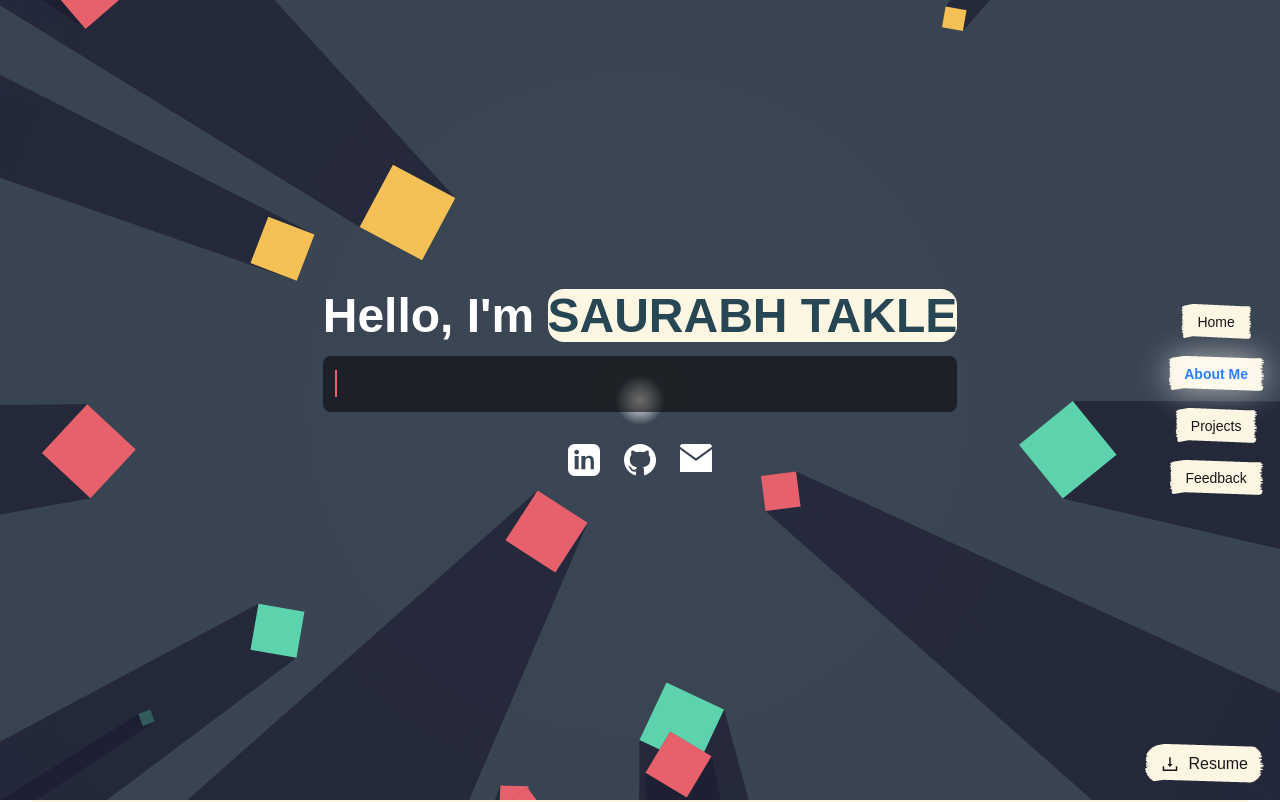
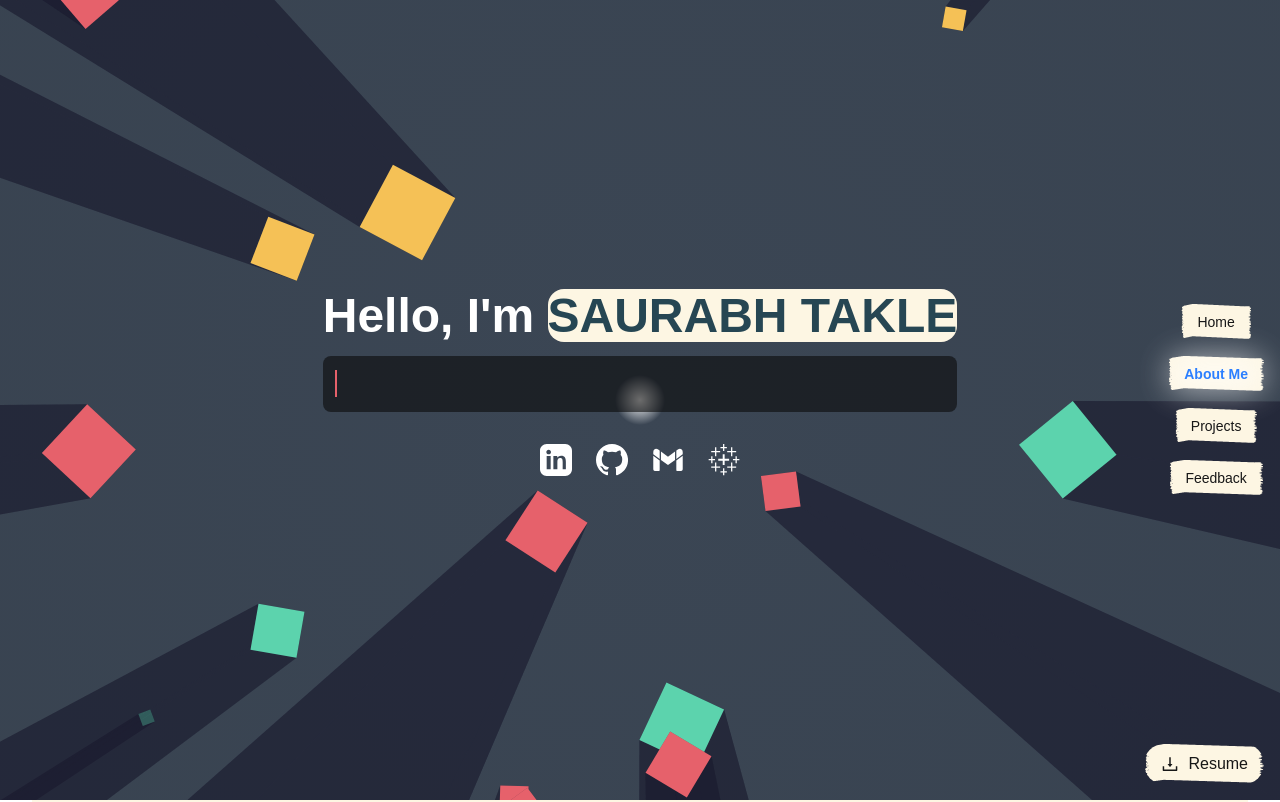
Before and after one commit to saurabh-takle/portfolio, a Next.js app in the folder front-end/: page / in a window 1280 px wide. Shown: the top 802 px of the page. Built offline with nearby package versions, Linux system fonts and the light colour scheme.

Commit message:
added new social links

```diff
--- a/front-end/src/app/page.tsx
+++ b/front-end/src/app/page.tsx
@@ -25,9 +25,8 @@ const Home: React.FC = () => {
                 <Navbar />
             </section>
 
-            {/* Viewing Area - Introduction */}
+            {/* Home */}
             <section id='home' className=" min-h-screen flex flex-col items-center justify-center">
-
                 <motion.div
                     className="bg-gr sticky top-0"
                     initial={{ opacity: 0, y: -50 }}
@@ -70,13 +69,25 @@ const Home: React.FC = () => {
                             </svg>
                         </motion.a>
                         <motion.a
-                            href="mailto:saurabh@example.com"
-                            aria-label="Email"
+                            href="mailto:saurabh.takle@gmail.com"
+                            aria-label="Gmail"
                             whileHover={{ scale: 1.2 }}
                             className="text-white hover:text-red-500"
                         >
-                            <svg className="w-8 h-8 fill-current" viewBox="0 0 24 24">
-                            <path d="M12 12.713l11.985-8.713v17h-23.97v-17l11.985 8.713zm11.985-10.713v.027l-11.985 8.717-11.985-8.717v-.027c0-1.115.892-2 1.985-2h19.99c1.092 0 1.985.885 1.985 2z"/>
+                            <svg xmlns="http://www.w3.org/2000/svg" viewBox="0 0 50 50" className="w-8 h-8 fill-current">
+                            <path d="M12 23.403V23.39 10.389L11.88 10.3h-.01L9.14 8.28C7.47 7.04 5.09 7.1 3.61 8.56 2.62 9.54 2 10.9 2 12.41v3.602L12 23.403zM38 23.39v.013l10-7.391V12.41c0-1.49-.6-2.85-1.58-3.83-1.46-1.457-3.765-1.628-5.424-.403L38.12 10.3 38 10.389V23.39zM14 24.868l10.406 7.692c.353.261.836.261 1.189 0L36 24.868V11.867L25 20l-11-8.133V24.868zM38 25.889V41c0 .552.448 1 1 1h6.5c1.381 0 2.5-1.119 2.5-2.5V18.497L38 25.889zM12 25.889L2 18.497V39.5C2 40.881 3.119 42 4.5 42H11c.552 0 1-.448 1-1V25.889z"></path>
+                            </svg>
+                        </motion.a>
+                        <motion.a
+                            href="https://public.tableau.com/app/profile/saurabh.takle/vizzes"
+                            target="_blank"
+                            rel="noopener noreferrer"
+                            aria-label="GitHub"
+                            whileHover={{ scale: 1.2 }}
+                            className="text-white hover:text-gray-500"
+                        >
+                            <svg xmlns="http://www.w3.org/2000/svg" viewBox="0 0 50 50" className="w-8 h-8 fill-current">
+                            <path d="M 23.5 0 L 23.5 4.5 L 19.5 4.5 L 19.5 6.5 L 23.5 6.5 L 23.5 11 L 25.5 11 L 25.5 6.5 L 29.5 6.5 L 29.5 4.5 L 25.5 4.5 L 25.5 0 L 23.5 0 z M 11 5 L 11 11 L 5 11 L 5 13 L 11 13 L 11 19 L 13 19 L 13 13 L 19 13 L 19 11 L 13 11 L 13 5 L 11 5 z M 36 5 L 36 11 L 30 11 L 30 13 L 36 13 L 36 19 L 38 19 L 38 13 L 44 13 L 44 11 L 38 11 L 38 5 L 36 5 z M 23 16 L 23 23 L 16 23 L 16 26 L 23 26 L 23 33 L 26 33 L 26 26 L 33 26 L 33 23 L 26 23 L 26 16 L 23 16 z M 5 19 L 5 23.5 L 1 23.5 L 1 25.5 L 5 25.5 L 5 30 L 7 30 L 7 25.5 L 11 25.5 L 11 23.5 L 7 23.5 L 7 19 L 5 19 z M 43 19 L 43 23.5 L 39 23.5 L 39 25.5 L 43 25.5 L 43 30 L 45 30 L 45 25.5 L 49 25.5 L 49 23.5 L 45 23.5 L 45 19 L 43 19 z M 11 29 L 11 35 L 5 35 L 5 37 L 11 37 L 11 43 L 13 43 L 13 37 L 19 37 L 19 35 L 13 35 L 13 29 L 11 29 z M 36 29 L 36 35 L 30 35 L 30 37 L 36 37 L 36 43 L 38 43 L 38 37 L 44 37 L 44 35 L 38 35 L 38 29 L 36 29 z M 23.5 38 L 23.5 42.5 L 19.5 42.5 L 19.5 44.5 L 23.5 44.5 L 23.5 49 L 25.5 49 L 25.5 44.5 L 29.5 44.5 L 29.5 42.5 L 25.5 42.5 L 25.5 38 L 23.5 38 z"></path>
                             </svg>
                         </motion.a>
                     </div>
```
